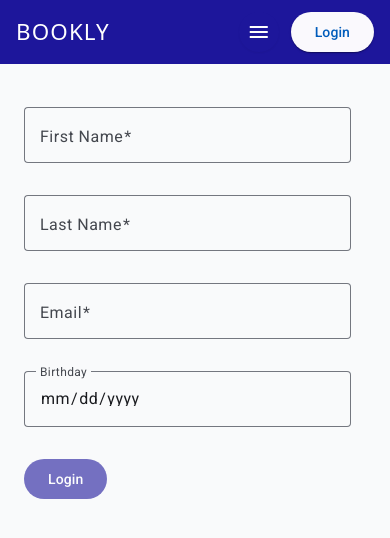
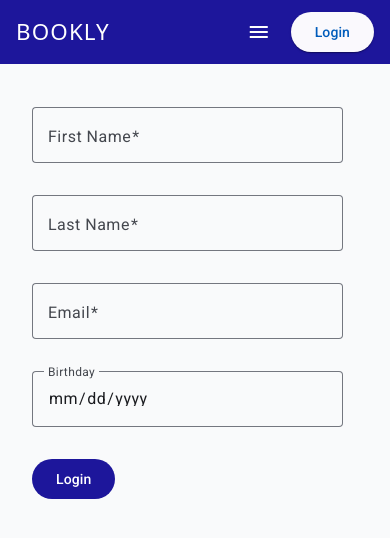
Before and after one commit to EddeCCC/book-shop, an Angular app: page /login in a window 390 px wide. Shown: the top 538 px of the page. Built offline with nearby package versions, Linux system fonts and the light colour scheme.

Commit message:
clean styles.scss

```diff
--- a/src/styles.scss
+++ b/src/styles.scss
@@ -29,27 +29,16 @@ body {
   background-color: var(--mat-sys-surface);
   color: var(--mat-sys-on-surface);
   font: var(--mat-sys-body-medium);
-
-  // Reset the user agent margin.
-  margin: 0;
-  height: 100%;
 }
-/* =========================
-   Theme variables
-   ========================= */
 
 :root {
   /* Colors */
-  --color-primary: #1d169b;   /* indigo */
-  --color-primary-dark: #3730a3;
+  --color-primary: #1d169b;
+  --color-primary-dark: #453db7;
   --color-primary-light: white;
-  --color-accent: #facc15;    /* yellow */
+  --color-text: #111827;
+  --color-error: #dc2626;
   --color-bg: #f9fafb;
-  --color-surface: #ffffff;
-  --color-text: #111827;
-  --color-muted: #6b7280;
-  --color-border: #e5e7eb;
-  --color-error: #dc2626;
 
   /* Typography */
   --font-base: system-ui, -apple-system, BlinkMacSystemFont, consolas, sans-serif;
@@ -68,14 +57,9 @@ body {
   --radius-md: 10px;
   --radius-lg: 16px;
 
-  /* Shadows */
   --shadow-sm: 0 1px 2px rgba(0,0,0,0.05);
   --shadow-md: 0 4px 12px rgba(0,0,0,0.08);
 }
-
-/* =========================
-   Reset / base
-   ========================= */
 
 *,
 *::before,
@@ -94,11 +78,6 @@ body {
   color: var(--color-text);
   background-color: var(--color-bg);
   line-height: 1.5;
-}
-
-img {
-  max-width: 100%;
-  display: block;
 }
 
 a {
@@ -135,112 +114,3 @@ a {
   gap: var(--space-md);
   align-items: center;
 }
-
-/* =========================
-   Buttons
-   ========================= */
-
-button {
-  font: inherit;
-  cursor: pointer;
-  border: none;
-  border-radius: var(--radius-sm);
-  padding: 0.6rem 1rem;
-  background-color: var(--color-primary);
-  color: white;
-  box-shadow: var(--shadow-sm);
-  transition: background-color 0.2s ease, transform 0.1s ease;
-
-  &:hover {
-    background-color: var(--color-primary-dark);
-  }
-
-  &:active {
-    transform: translateY(1px);
-  }
-
-  &:disabled {
-    opacity: 0.6;
-    cursor: not-allowed;
-  }
-}
-
-.button-outline {
-  background: transparent;
-  color: var(--color-primary);
-  border: 1px solid var(--color-primary);
-}
-
-/* =========================
-   Forms
-   ========================= */
-
-input,
-select,
-textarea {
-  width: 100%;
-  padding: 0.6rem 0.7rem;
-  font: inherit;
-  border-radius: var(--radius-sm);
-  border: 1px solid var(--color-border);
-  background-color: var(--color-surface);
-
-  &:focus {
-    outline: none;
-    border-color: var(--color-primary);
-  }
-}
-
-label {
-  font-size: 0.9rem;
-  color: var(--color-muted);
-}
-
-/* =========================
-   Cards
-   ========================= */
-
-.card {
-  background-color: var(--color-surface);
-  border-radius: var(--radius-md);
-  box-shadow: var(--shadow-md);
-  padding: var(--space-md);
-  display: flex;
-  flex-direction: column;
-  gap: var(--space-sm);
-}
-
-/* =========================
-   Breakpoints
-   ========================= */
-
-@media (max-width: 768px) {
-  .row {
-    flex-direction: column;
-    align-items: stretch;
-  }
-
-  .container {
-    padding-inline: var(--space-sm);
-  }
-}
-
-/* =========================
-   Utilities
-   ========================= */
-
-.text-center {
-  text-align: center;
-}
-
-.text-muted {
-  color: var(--color-muted);
-}
-
-.mt-lg {
-  margin-top: var(--space-lg);
-}
-
-.hidden {
-  display: none;
-}
```
